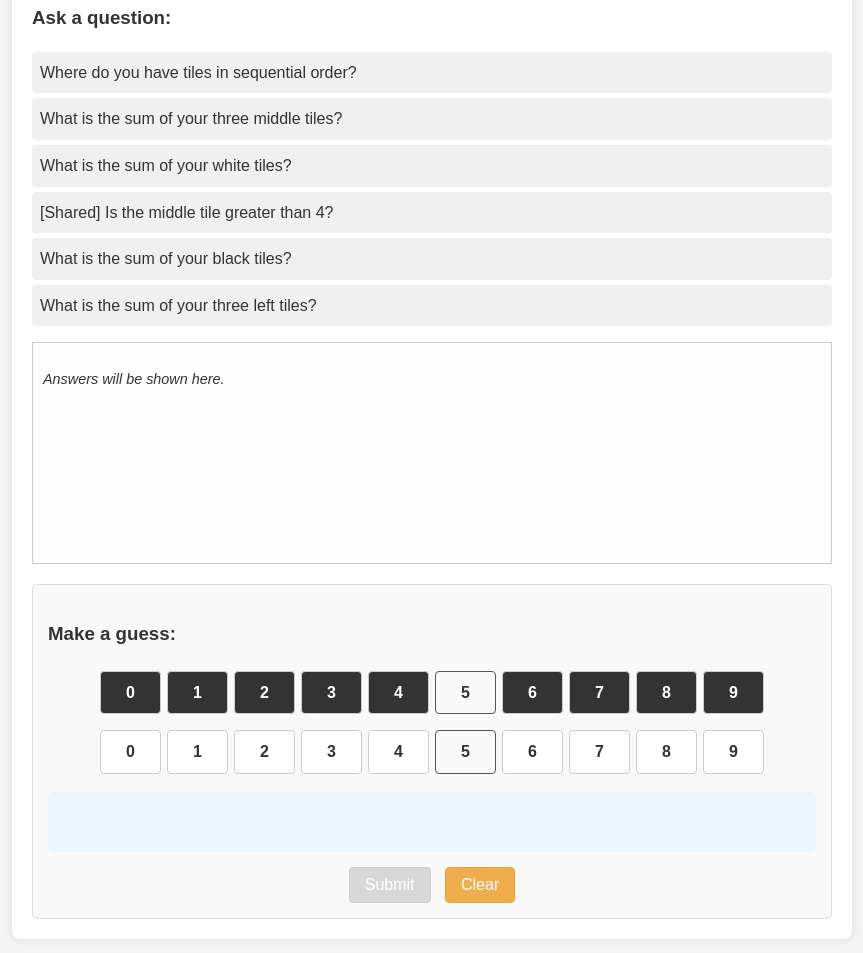
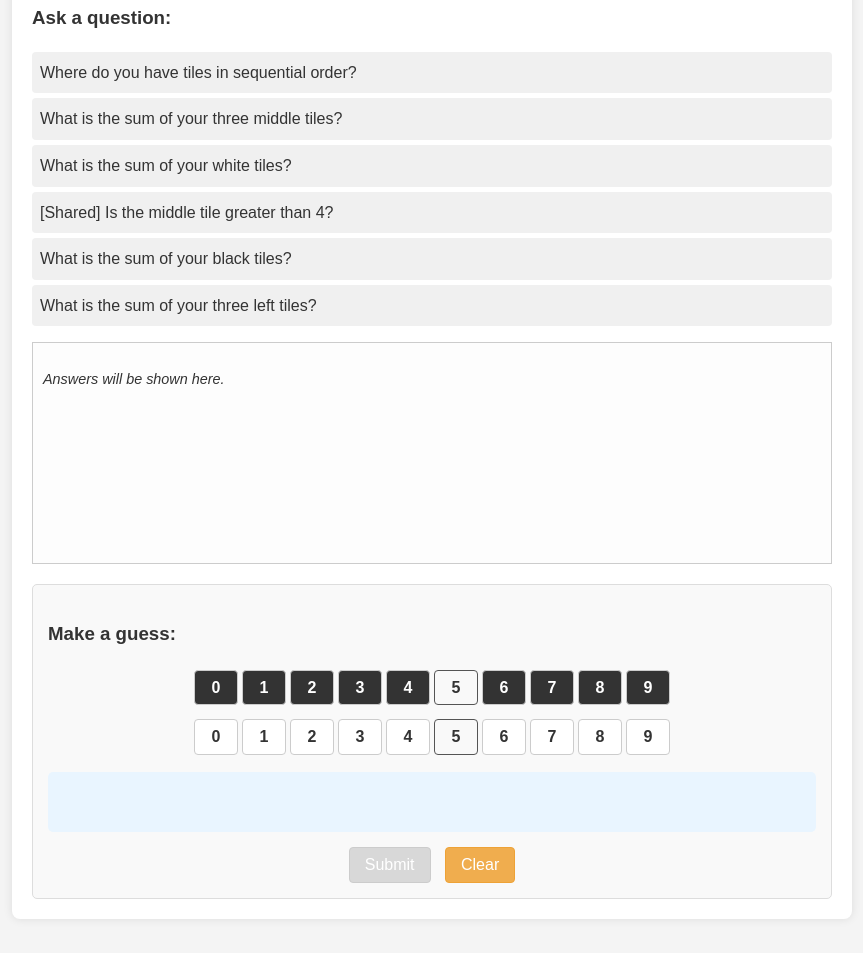
Before and after one commit to bosnivan/bosnivan.github.io, a plain HTML site: page break_the_code_solo.html in a window 1280 px wide. Shown: the part 320-1273 px from the top of the page, without its empty margins (208-1071 px from the left). Drawn offline with Linux system fonts and the light colour scheme.

Commit message:
Update break_the_code_solo.html

```diff
--- a/break_the_code_solo.html
+++ b/break_the_code_solo.html
@@ -127,11 +127,11 @@
 
         .number-tile {
             display: inline-block;
-            padding: 8px 12px;
-            margin: 3px;
+            padding: 4px 6px;
+            margin: 2px;
             border-radius: 4px;
             font-weight: bold;
-            min-width: 35px;
+            min-width: 30px;
             text-align: center;
             border: 1px solid #ccc;
             cursor: pointer;
@@ -610,7 +610,7 @@
         function sortCode(code) {
             // Sorts by value first, then original index (if available) or color
             return code.sort((a, b) => {
-                /*const valA = Array.isArray(a) ? a[VALUE] : a.value;
+                const valA = Array.isArray(a) ? a[VALUE] : a.value;
                 const valB = Array.isArray(b) ? b[VALUE] : b.value;
                 const colorA = Array.isArray(a) ? a[COLOR] : a.color;
                 const colorB = Array.isArray(b) ? b[COLOR] : b.color;
@@ -630,13 +630,7 @@
                 if (indexA !== -1 && indexB !== -1) {
                     return indexA - indexB;
                 }
-                return 0; // Should not be reached for distinct tiles*/
-                const indexA = Array.isArray(a) ? a[INDEX] : -1; // Use -1 if index not present
-                const indexB = Array.isArray(b) ? b[INDEX] : -1;
-                if (indexA !== -1 && indexB !== -1) {
-                    return indexA - indexB;
-                }
-                return 0; // Should not be reached for distinct tiles*/
+                return 0; // Should not be reached for distinct tiles
             });
         }
 
```
